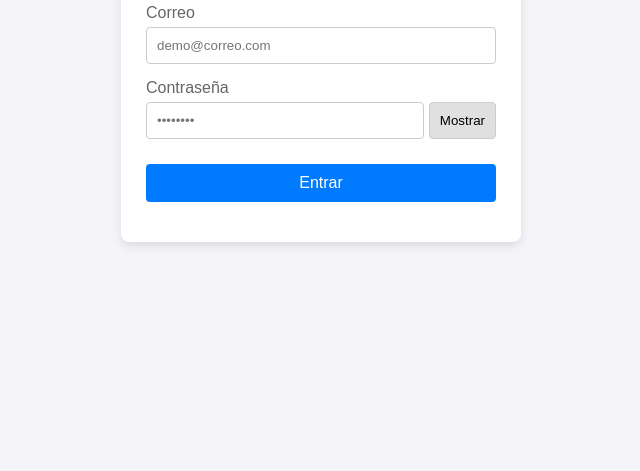
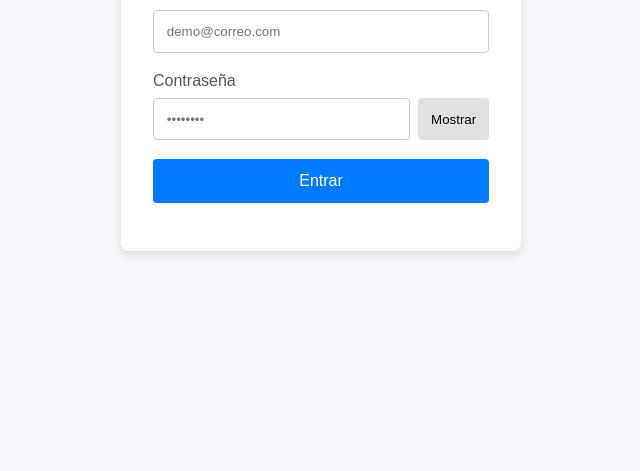
Before and after one commit to manhahahattancafe/proyprueba, a plain HTML site: page index.html in a window 1280 px wide. Shown: the part 329-800 px from the top of the page, without its empty margins (319-959 px from the left). Drawn offline with Linux system fonts and the light colour scheme.

Commit message:
Estilos del login aplicados

```diff
--- a/styles.css
+++ b/styles.css
@@ -1,86 +1,85 @@
+* {
+    box-sizing: border-box;
+    margin: 0;
+    padding: 0;
+    font-family: Arial, sans-serif;
+}
+
 body {
-    font-family: Arial, sans-serif;
-    background-color: #f4f4f9;
     display: flex;
     justify-content: center;
     align-items: center;
-    height: 100vh;
-    margin: 0;
+    min-height: 100vh;
+    background-color: #f4f6f9;
 }
 
 .contenedor {
     background: #ffffff;
-    padding: 25px;
+    padding: 2rem;
     border-radius: 8px;
     box-shadow: 0 4px 10px rgba(0, 0, 0, 0.1);
-    width: 350px;
+    width: 100%;
+    max-width: 400px;
 }
 
 h1 {
-    margin-bottom: 20px;
+    margin-bottom: 1.5rem;
     text-align: center;
     color: #333;
 }
 
 .campo {
-    margin-bottom: 15px;
+    margin-bottom: 1.2rem;
 }
 
 label {
     display: block;
-    margin-bottom: 5px;
-    color: #666;
+    margin-bottom: 0.5rem;
+    color: #555;
 }
 
 input {
     width: 100%;
-    padding: 10px;
+    padding: 0.8rem;
     border: 1px solid #ccc;
     border-radius: 4px;
-    box-sizing: border-box;
+    outline: none;
 }
 
 .password-box {
     display: flex;
-    gap: 5px;
+    gap: 0.5rem;
 }
 
-button {
+.password-box input {
+    flex: 1;
+}
+
+.password-box button {
+    padding: 0.8rem;
+    background-color: #e0e0e0;
+    border: none;
+    border-radius: 4px;
     cursor: pointer;
 }
 
-#togglePassword {
-    background: #e0e0e0;
-    border: 1px solid #ccc;
-    padding: 10px;
-    border-radius: 4px;
-}
-
-#submitBtn {
+button[type="submit"] {
     width: 100%;
-    padding: 10px;
+    padding: 0.8rem;
     background-color: #007bff;
     color: white;
     border: none;
     border-radius: 4px;
-    font-size: 16px;
-    margin-top: 10px;
+    font-size: 1rem;
+    cursor: pointer;
 }
 
-#submitBtn:hover {
+button[type="submit"]:hover {
     background-color: #0056b3;
 }
 
 .mensaje {
-    margin-top: 15px;
+    margin-top: 1rem;
     text-align: center;
     font-weight: bold;
 }
-
-.mensaje-exito {
-    color: green;
-}
-
-.mensaje-error {
-    color: red;
-}
```
